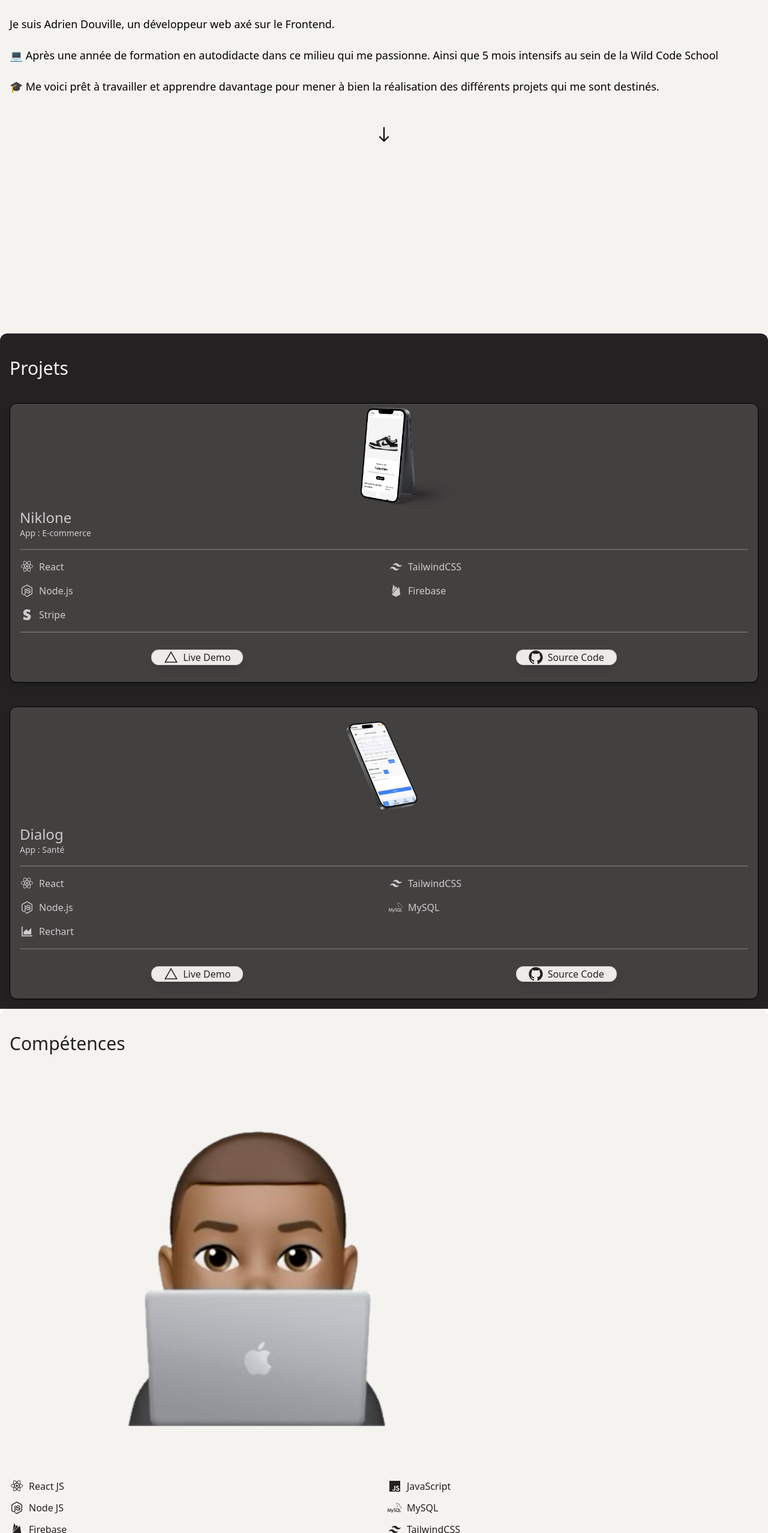
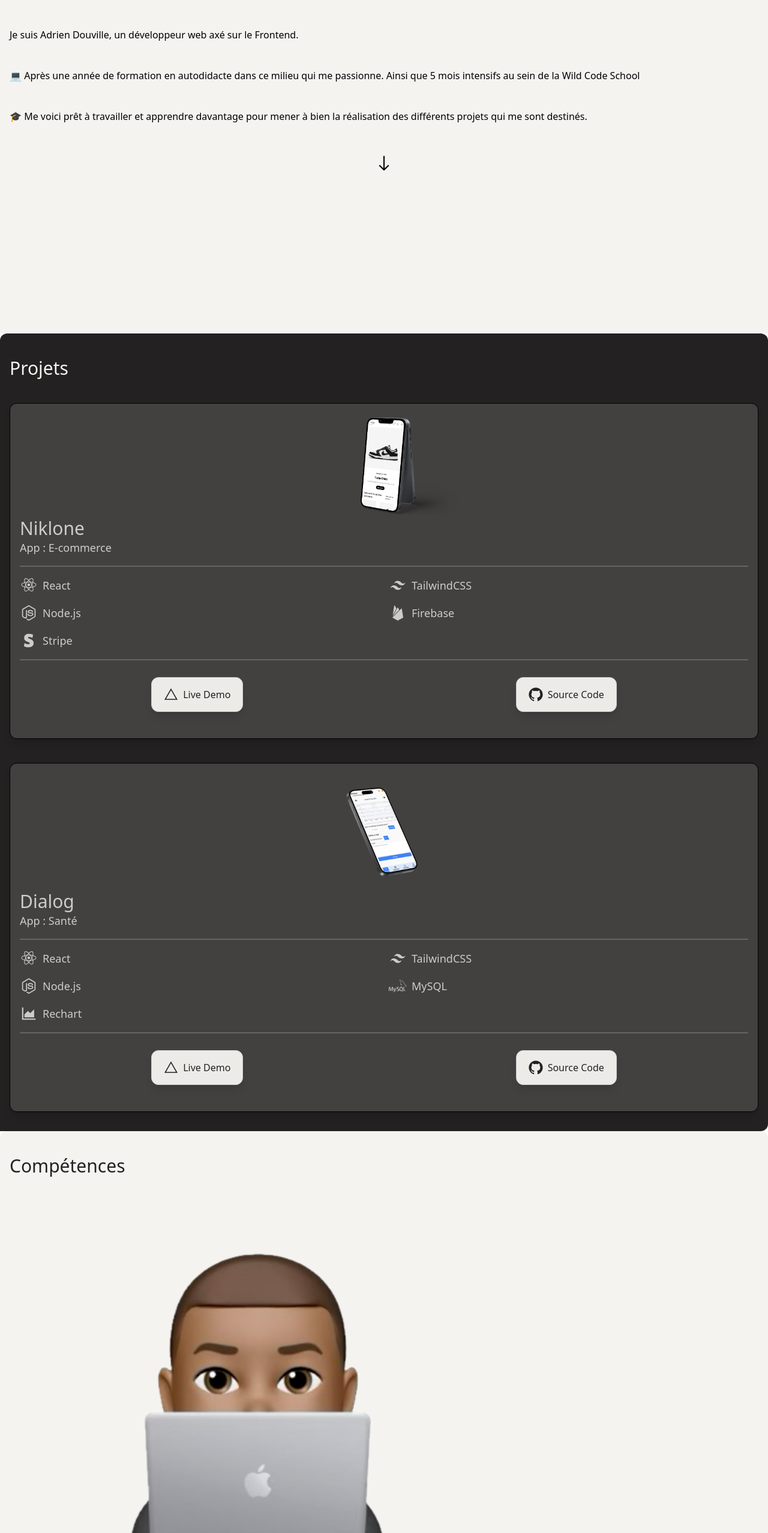
Before and after one commit to Delgorithm/portfolio, a React (Vite) app: page / in a window 1280 px wide. Shown: the part 244-2800 px from the top of the page at 60% size. Built offline with nearby package versions, Linux system fonts and the light colour scheme.

Commit message:
fixed the responsive for mobile

```diff
--- a/src/components/BtnResume.jsx
+++ b/src/components/BtnResume.jsx
@@ -2,7 +2,7 @@ import { TbCloudDownload } from "react-icons/tb";
 
 function BtnResume() {
 	return (
-		<button className="flex items-center gap-2 py-2 px-3 border border-mineshaft rounded-3xl hover:bg-mineshaft hover:text-cararra active:opacity-55">
+		<button className="flex items-center gap-2 py-2 px-3 border xsl:text-xl border-mineshaft rounded-3xl hover:bg-mineshaft hover:text-cararra active:opacity-55">
 			<TbCloudDownload className="text-2xl" /> Obtenir mon CV
 		</button>
 	);
--- a/src/components/Footer.jsx
+++ b/src/components/Footer.jsx
@@ -32,6 +32,11 @@ function Footer({ dataContacts }) {
 					<IconGithub className="text-5xl" />
 				</button>
 			</section>
+			<section>
+				<p>
+					<small>{dataContacts[1].copyright}</small>
+				</p>
+			</section>
 		</section>
 	);
 }
--- a/src/components/Hero.jsx
+++ b/src/components/Hero.jsx
@@ -9,11 +9,17 @@ function Hero({ heroText }) {
 					{heroText[0].titleNext}
 				</span>
 			</h1>
-			<article className="leading-6 font-light xxs:pt-2 xsl:pt-12 xxs:text-xs xs:text-base xsl:text-lg xs:pt-5 ">
+			<article className="leading-6 font-light xxs:pt-2 xsl:pt-12 xxs:text-xs xs:text-base xsl:text-lg xs:pt-5 iphone12:flex iphone12:flex-col iphone12:gap-5">
 				<p className="xxs:text-xl xxs:mt-1">{heroText[0].firstP}</p>
-				<p className="mr-14 xxs:pt-3 xs:pt-3 xsl:pt-6">{heroText[0].secondP}</p>
-				<p className="mr-8 xxs:pt-4 xs:pt-3 xsl:pt-6">{heroText[0].thirdP}</p>
-				<p className="mr-8 xxs:pt-4 xs:pt-3 xsl:pt-6">{heroText[0].fourthP}</p>
+				<p className="mr-14 xxs:pt-3 xs:pt-3 xsl:pt-6 iphone12:text-base">
+					{heroText[0].secondP}
+				</p>
+				<p className="mr-8 xxs:pt-4 xs:pt-3 xsl:pt-6 iphone12:text-base">
+					{heroText[0].thirdP}
+				</p>
+				<p className="mr-8 xxs:pt-4 xs:pt-3 xsl:pt-6 iphone12:text-base">
+					{heroText[0].fourthP}
+				</p>
 			</article>
 			<div className=" flex items-center justify-center xs:mt-10 motion-safe:animate-pulse font-thin">
 				<IoIosArrowRoundDown className="text-5xl pt-1" />
--- a/src/components/MySkills.jsx
+++ b/src/components/MySkills.jsx
@@ -20,48 +20,48 @@ function MySkills({ skillsText }) {
 			</h2>
 			<section>
 				<img src={delgoImg} alt="Adrien Douville" />
-				<article className="grid grid-cols-2 gap-3 items-center">
+				<article className="grid grid-cols-2 gap-3 items-center text-center">
 					<div className="flex items-center gap-2">
-						<IconBxlReact className="text-2xl" />
-						<p>{skillsText[0].firstSkill}</p>
+						<IconBxlReact className="text-2xl xsl:text-4xl" />
+						<p className="xsl:text-lg">{skillsText[0].firstSkill}</p>
 					</div>
 					<div className="flex items-center gap-2">
-						<IconBxlJavascript className="text-2xl" />
-						<p>{skillsText[0].secondSkill}</p>
+						<IconBxlJavascript className="text-2xl xsl:text-4xl" />
+						<p className="xsl:text-lg">{skillsText[0].secondSkill}</p>
 					</div>
 					<div className="flex items-center gap-2">
-						<IconNodejs className="text-2xl" />
-						<p>{skillsText[0].ninthSkill}</p>
+						<IconNodejs className="text-2xl xsl:text-4xl" />
+						<p className="xsl:text-lg">{skillsText[0].ninthSkill}</p>
 					</div>
 					<div className="flex items-center gap-2">
-						<IconMysql className="text-2xl" />
-						<p>{skillsText[0].eigthSkill}</p>
+						<IconMysql className="text-2xl xsl:text-4xl" />
+						<p className="xsl:text-lg">{skillsText[0].eigthSkill}</p>
 					</div>
 					<div className="flex items-center gap-2">
-						<IconBxlFirebase className="text-2xl" />
-						<p>{skillsText[0].seventhSkill}</p>
+						<IconBxlFirebase className="text-2xl xsl:text-4xl" />
+						<p className="xsl:text-lg">{skillsText[0].seventhSkill}</p>
 					</div>
 
 					<div className="flex items-center gap-2">
-						<IconBxlTailwindCss className="text-2xl" />
-						<p>{skillsText[0].tenthSkill}</p>
+						<IconBxlTailwindCss className="text-2xl xsl:text-4xl" />
+						<p className="xsl:text-lg">{skillsText[0].tenthSkill}</p>
 					</div>
 
 					<div className="flex items-center gap-2">
-						<IconGit className="text-2xl" />
-						<p>{skillsText[0].fifthSkill}</p>
+						<IconGit className="text-2xl xsl:text-4xl" />
+						<p className="xsl:text-lg">{skillsText[0].fifthSkill}</p>
 					</div>
 					<div className="flex items-center gap-2">
-						<IconGithub className="text-2xl" />
-						<p>{skillsText[0].sixthSkill}</p>
+						<IconGithub className="text-2xl xsl:text-4xl" />
+						<p className="xsl:text-lg">{skillsText[0].sixthSkill}</p>
 					</div>
 					<div className="flex items-center gap-2">
-						<IconHtml5 className="text-2xl" />
-						<p>{skillsText[0].thirdSkill}</p>
+						<IconHtml5 className="text-2xl xsl:text-4xl" />
+						<p className="xsl:text-lg">{skillsText[0].thirdSkill}</p>
 					</div>
 					<div className="flex items-center gap-2">
-						<IconCss3Alt className="text-2xl" />
-						<p>{skillsText[0].fourthSkill}</p>
+						<IconCss3Alt className="text-2xl xsl:text-4xl" />
+						<p className="xsl:text-lg">{skillsText[0].fourthSkill}</p>
 					</div>
 				</article>
 				<div className="flex justify-center py-10">
--- a/src/components/Projects.jsx
+++ b/src/components/Projects.jsx
@@ -2,7 +2,7 @@ import CurrentProject from "./currentProject";
 
 function Projects({ projectsText }) {
 	return (
-		<section className="bg-mineshaft h-full p-4 rounded-t-xl">
+		<section className="bg-mineshaft h-full p-4 rounded-t-xl rounded-br-xl">
 			<h2 className="text-pampas text-3xl font-light pt-6">Projets</h2>
 			{projectsText.map((project, index) => {
 				return <CurrentProject key={index} project={project} />;
--- a/src/components/currentProject.jsx
+++ b/src/components/currentProject.jsx
@@ -26,13 +26,13 @@ function CurrentProject({ project }) {
 	};
 
 	return (
-		<section className="border rounded-xl bg-tundora shadow-lg px-4 mt-10">
+		<section className="border rounded-xl bg-tundora shadow-lg px-4 mt-10 mb-4 xsl:py-4">
 			<article className="flex justify-center items-center ">
 				<img src={project.imageUrl} alt={project.imageAlt} className="w-64" />
 			</article>
 			<article className="text-silver">
-				<h3 className="text-2xl mt-1">{project.title}</h3>
-				<p className="text-sm">App : {project.theme}</p>
+				<h3 className="text-2xl mt-1 xsl:text-3xl">{project.title}</h3>
+				<p className="text-sm xsl:text-lg">App : {project.theme}</p>
 				<div className="w-full h-0.5 my-4 bg-dovegray"></div>
 				<div className="grid grid-cols-2 gap-4">
 					{project.tools.map((tool, index) => {
@@ -43,8 +43,8 @@ function CurrentProject({ project }) {
 								className={`flex items-center gap-2 ${
 									index < 5 ? "" : "col-start-2"
 								}`}>
-								<IconComponent className="text-2xl" />
-								{tool.name}
+								<IconComponent className="text-2xl xsl:text-3xl" />
+								<p className="xsl:text-lg">{tool.name}</p>
 							</div>
 						);
 					})}
@@ -53,13 +53,13 @@ function CurrentProject({ project }) {
 				<article className="flex justify-around gap-4 my-4">
 					<button
 						onClick={handleRedirectVercel}
-						className="flex items-center gap-2 border my-3 px-5 rounded-xl bg-cararra shadow-lg hover:motion-safe:animate-pulse active:opacity-65 active:translate-y-0.5">
+						className="flex items-center gap-2 border my-3 px-5 xsl:py-4 rounded-xl bg-cararra shadow-lg hover:motion-safe:animate-pulse active:opacity-65 active:translate-y-0.5">
 						<RxVercelLogo className="text-2xl text-mineshaft" />
 						<p className="text-mineshaft">{project.demo}</p>
 					</button>
 					<button
 						onClick={handleRedirectGithub}
-						className="flex items-center gap-2 border my-3 px-5 rounded-xl bg-cararra shadow-lg hover:motion-safe:animate-pulse active:opacity-65 active:translate-y-0.5">
+						className="flex items-center gap-2 border my-3 px-5 xsl:py-4 rounded-xl bg-cararra shadow-lg hover:motion-safe:animate-pulse active:opacity-65 active:translate-y-0.5">
 						<RxGithubLogo className="text-2xl text-mineshaft" />
 						<p className="text-mineshaft">{project.code}</p>
 					</button>
--- a/src/data/dataContacts.json
+++ b/src/data/dataContacts.json
@@ -6,5 +6,8 @@
 		"urlLinkedin": "https://www.linkedin.com/in/adriendouville/",
 		"github": "GitHub",
 		"urlGithub": "https://github.com/Delgorithm"
+	},
+	{
+		"copyright": "© Adrien Douville 2023"
 	}
 ]
--- a/tailwind.config.js
+++ b/tailwind.config.js
@@ -28,6 +28,7 @@ export default {
 			// => @media (min-width: 1280px) { ... }
 			"2xl": "1536px",
 			// => @media (min-width: 1536px) { ... }
+			"iphone12": "360px",
 		},
 	},
 	plugins: [],
```
